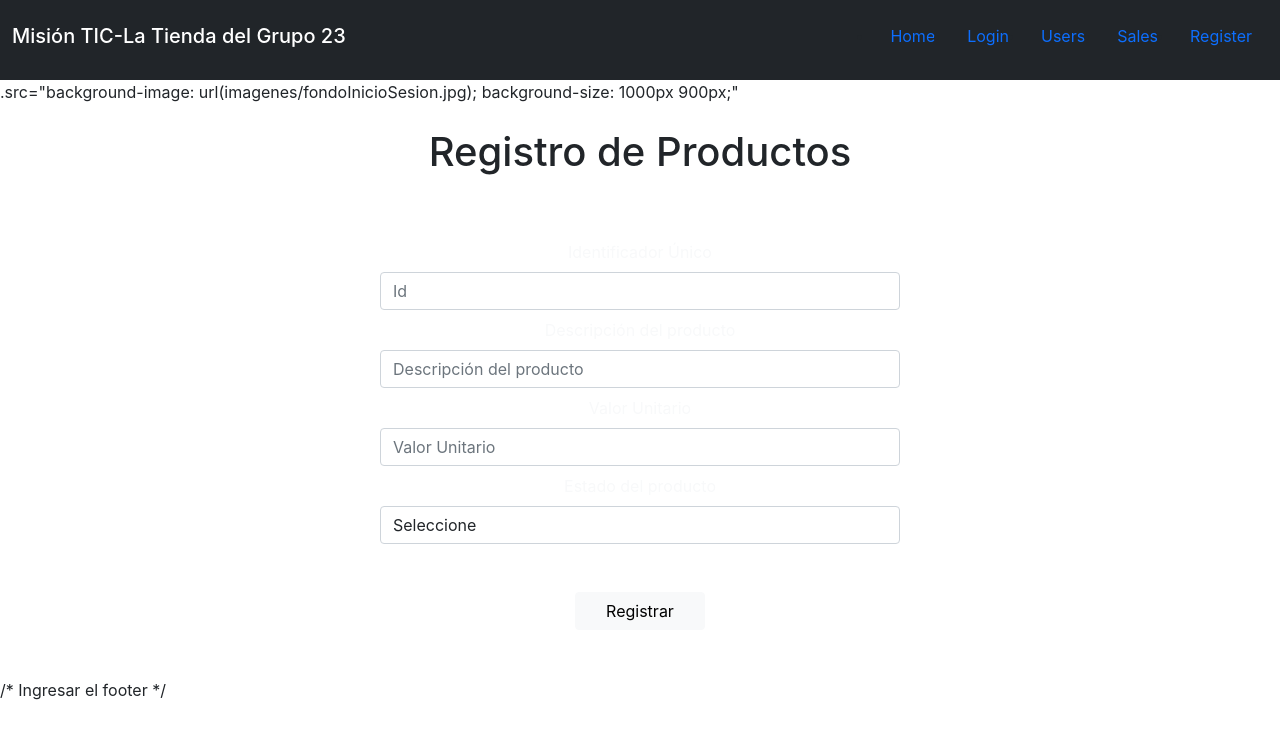
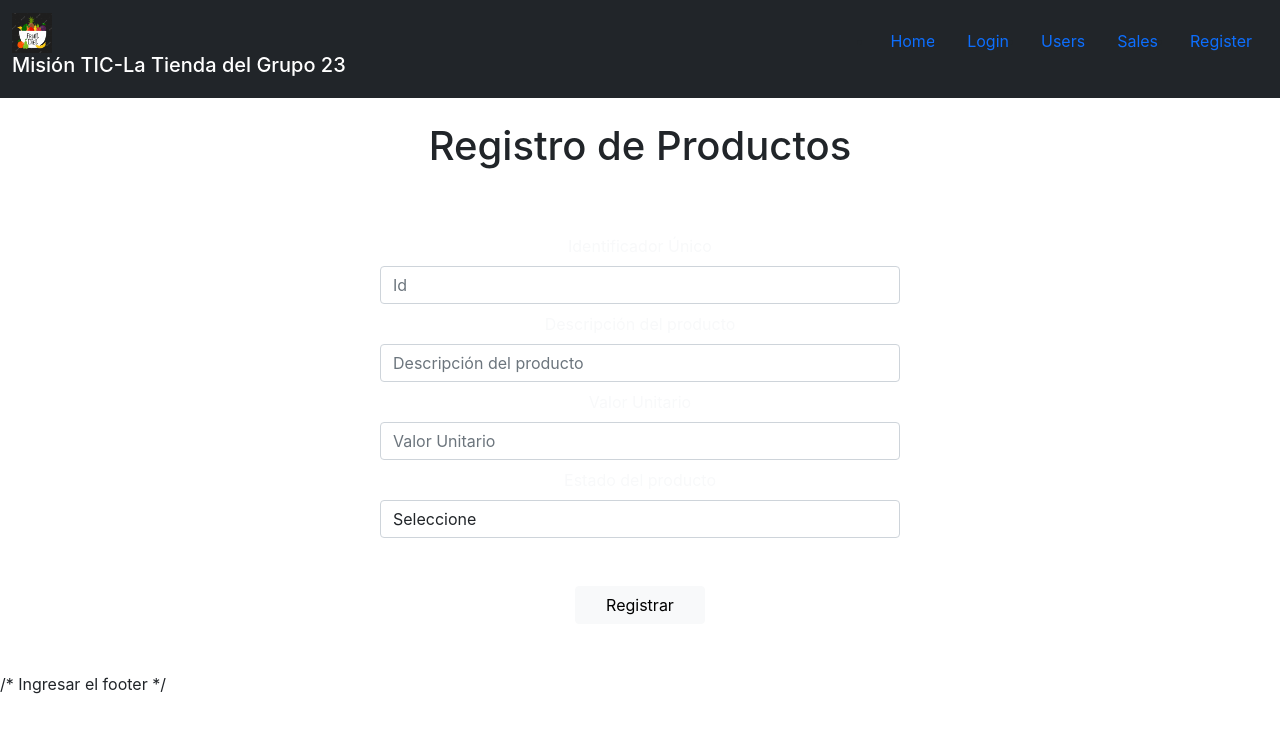
Before and after one commit to dahianagomezsanchez/tienda_web, a React (Create React App) app: page /register in a window 1280 px wide. Shown: the top 738 px of the page. Built offline with nearby package versions, Linux system fonts and the light colour scheme.

Commit message:
add img Navbar

```diff
--- a/src/register/RegisterPage.jsx
+++ b/src/register/RegisterPage.jsx
@@ -1,15 +1,16 @@
 import React, { Fragment } from "react";
-import FootComponent from "../shared/components/footer/FootComponent";
+/* import fondoInicioSesion from "*.module.sass" */
+
 
 function RegisterPage() {
   return (
     <Fragment>
+      <center>
+        <div>
 
-      .src="background-image: url(imagenes/fondoInicioSesion.jpg);
-      background-size: 1000px 900px;"
-      <center>
+        </div>
         <div> <center>
-          <br/>
+          <br />
           <h1>Registro de Productos</h1>  </center>
 
           <div className="text-center text-primary mt-1 text-light"></div>
--- a/src/register/registerStyles.css
+++ b/src/register/registerStyles.css
@@ -0,0 +1,3 @@
+.img {
+    width: 0px;
+}
--- a/src/shared/components/navbar/NavbarComponent.jsx
+++ b/src/shared/components/navbar/NavbarComponent.jsx
@@ -1,9 +1,8 @@
 import React from "react";
 import { Link } from "react-router-dom";
+import logo from "./tazonFrutas.jpg";
 
 
-/* import logo from "\src\assets\img\tazonFrutas.jpg";
- */
 function NavbarComponent(props) {
   let title = props.title;
   let title1 = props.title1;
@@ -17,10 +16,16 @@ function NavbarComponent(props) {
       <div className="container-fluid">
 
         <a className="navbar-brand" href="#">
+          <img
+            src={logo}
+            alt=""
+            width="40"
+            height="40"
+            class="d-inline-block align-text-right-top"
+
+          />
           <h5 >{title}-{ title1}</h5>
 
-         {/*  <img
-            src={logo} className= "navbar navbar-light navbar-expand-lg navbar-dark bg-dark" alt = "logo"  /> */}
 
         </a>
         <button
@@ -35,7 +40,7 @@ function NavbarComponent(props) {
           <span className="navbar-toggler-icon"></span>
         </button>
         <div className="collapse navbar-collapse" id="navbarSupportedContent">
-          <ul className="navbar ms-auto mb-2 mb-lg-2">
+          <ul className="navbar ms-auto mb-2 mb-lg-3">
 
             <li className="nav-item">
               <Link to="/home" className="nav-link text-login">Home</Link>
--- a/src/shared/components/navbar/navbarStyles.css
+++ b/src/shared/components/navbar/navbarStyles.css
@@ -1,5 +0,0 @@
-
-.NavbarComponents-logo {
-  height: 40vmin;
-  pointer-events: none;
-}
```
Also changed, not shown: src/shared/components/navbar/tazonFrutas.jpg (renamed from src/assets/img/tazonFrutas.jpg). Lines whose indentation alone changed are shown as unchanged.
